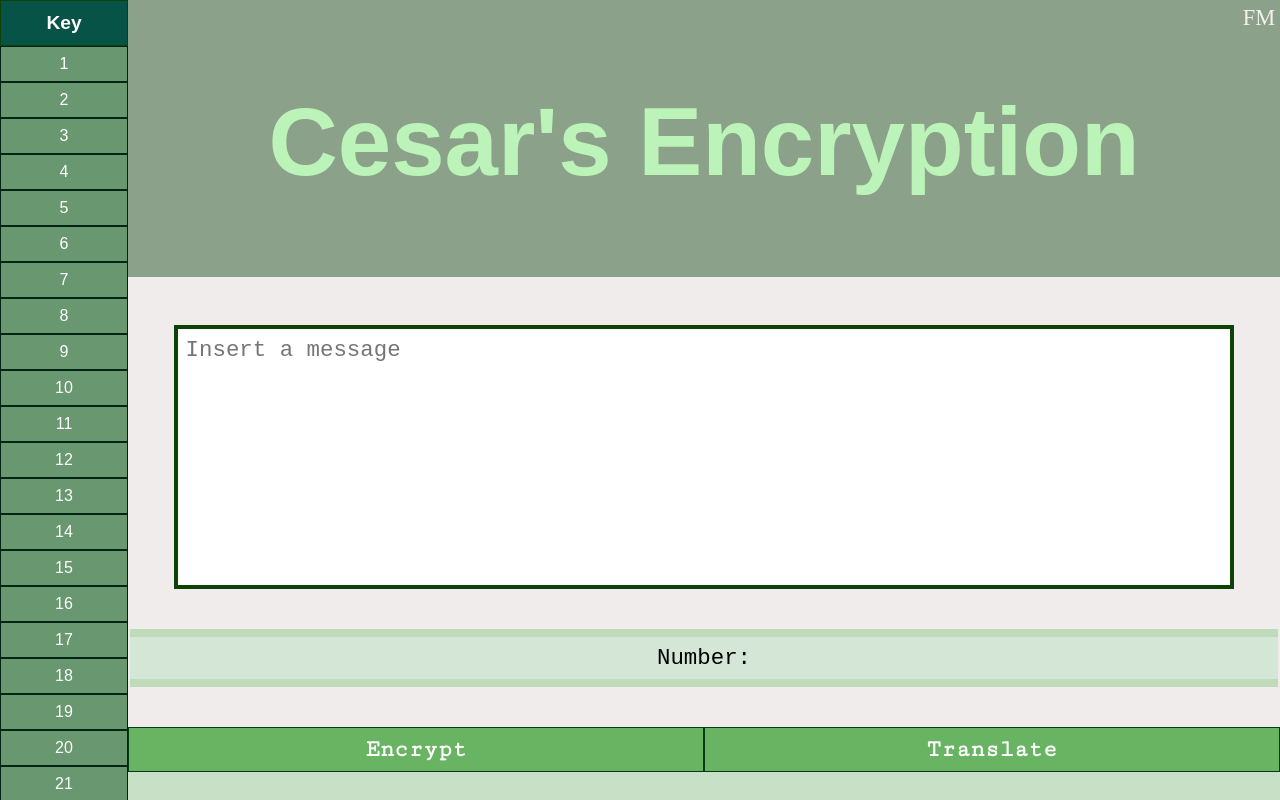
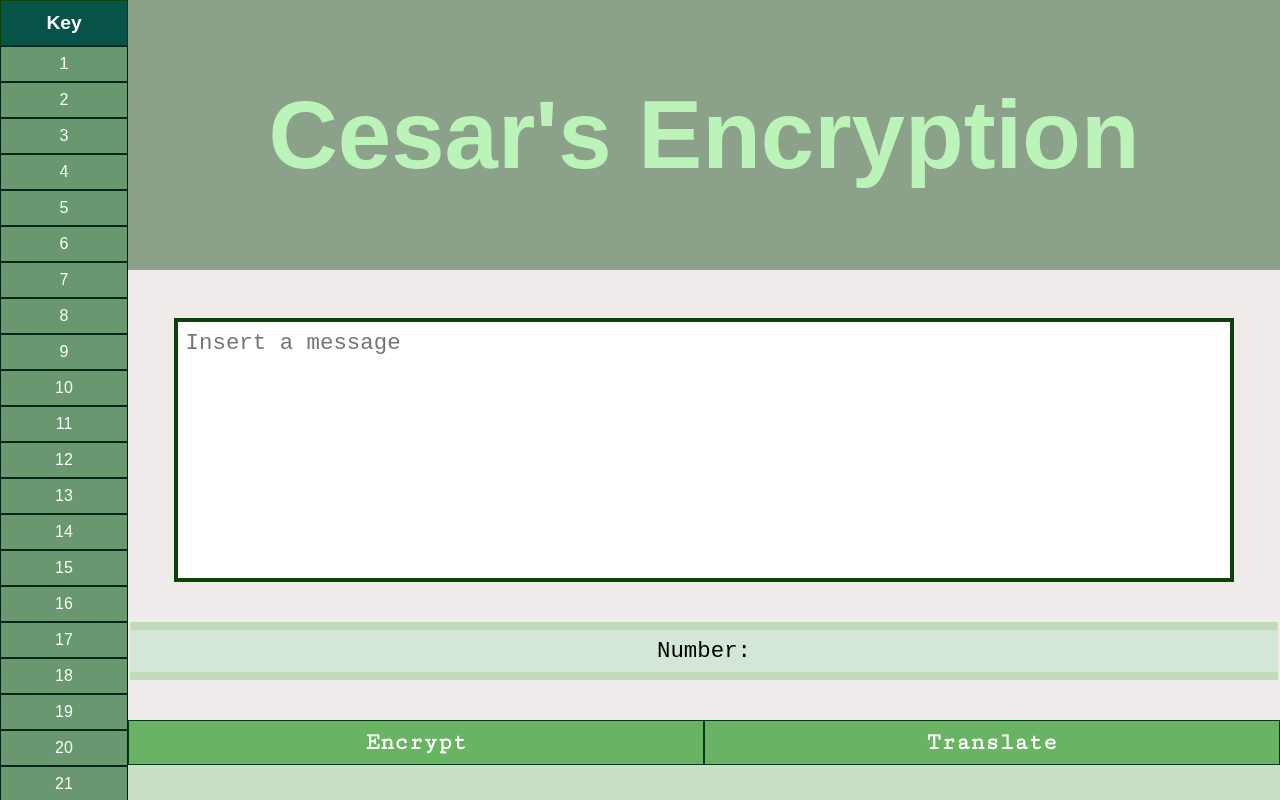
Before and after one commit to FabricioMoreno/Cesar-s-Encryption, a plain HTML site: page index.html in a window 1280 px wide. Drawn offline with Linux system fonts and the light colour scheme.

Commit message:
Revert "Final Project V1."
This reverts commit da5773fece171ecc5421a79b7a7d15f728ad3386.

```diff
--- a/index.css
+++ b/index.css
@@ -72,27 +72,11 @@
 {
     width: 90%;
 }
-#headerTwo{
-    background: rgb(139, 161, 137);
-    display: flex;
-    flex-direction: column-reverse;
-}
-#headerTwo p{
-    background: rgb(139, 161, 137);
-    display: flex;
-    flex-direction: row-reverse;
-    font-size: 1.4rem;
-    color: rgb(245, 241, 241);
-    margin-right: 0.3rem;
-    margin-top: 0.3rem;
-    font-family: 'Cinzel', serif;
-}
 #second h1
 {
     background: rgb(139, 161, 137);
     text-align: center;
     margin: 5rem;
-    margin-top: 3.5rem;
     font-family: 'Anton', sans-serif;
     font-size: 6rem;
     color: rgb(188, 243, 184);
--- a/index.html
+++ b/index.html
@@ -1,13 +1,10 @@
 <!DOCTYPE html>
 <html lang="en">
-<!--Thanks for using this app, is one of my first projects-->
-<!--If you find a bug, PLEASE COMMENT IT !!! -->
 <head>
     <meta charset="UTF-8">
     <meta name="viewport" content="width=device-width, initial-scale=1.0">
     <meta http-equiv="X-UA-Compatible" content="ie=edge">
-    <title>Cesar's Encryption</title>
-    <link  rel="icon" href="candado.png" type="image/png">
+    <title>Document</title>
     <link rel="stylesheet" href="index.css">
     <link href="https://fonts.googleapis.com/css?family=Cutive+Mono&display=swap" rel="stylesheet">
 </head>
@@ -49,10 +46,7 @@
         </div>
         <div id="second">
             <div id="encrypt">
-                <div id="headerTwo">
-                     <h1>Cesar's Encryption</h1>
-                     <p>FM</p>
-                </div>
+                <h1>Cesar's Encryption</h1>
                 <div id="secondBody">
                     <textarea class="text" name="" id="text" placeholder="Insert a message"></textarea>
                     <p id="txtNumber">Number:</p>
```
Also changed, not shown: candado.png (deleted).
